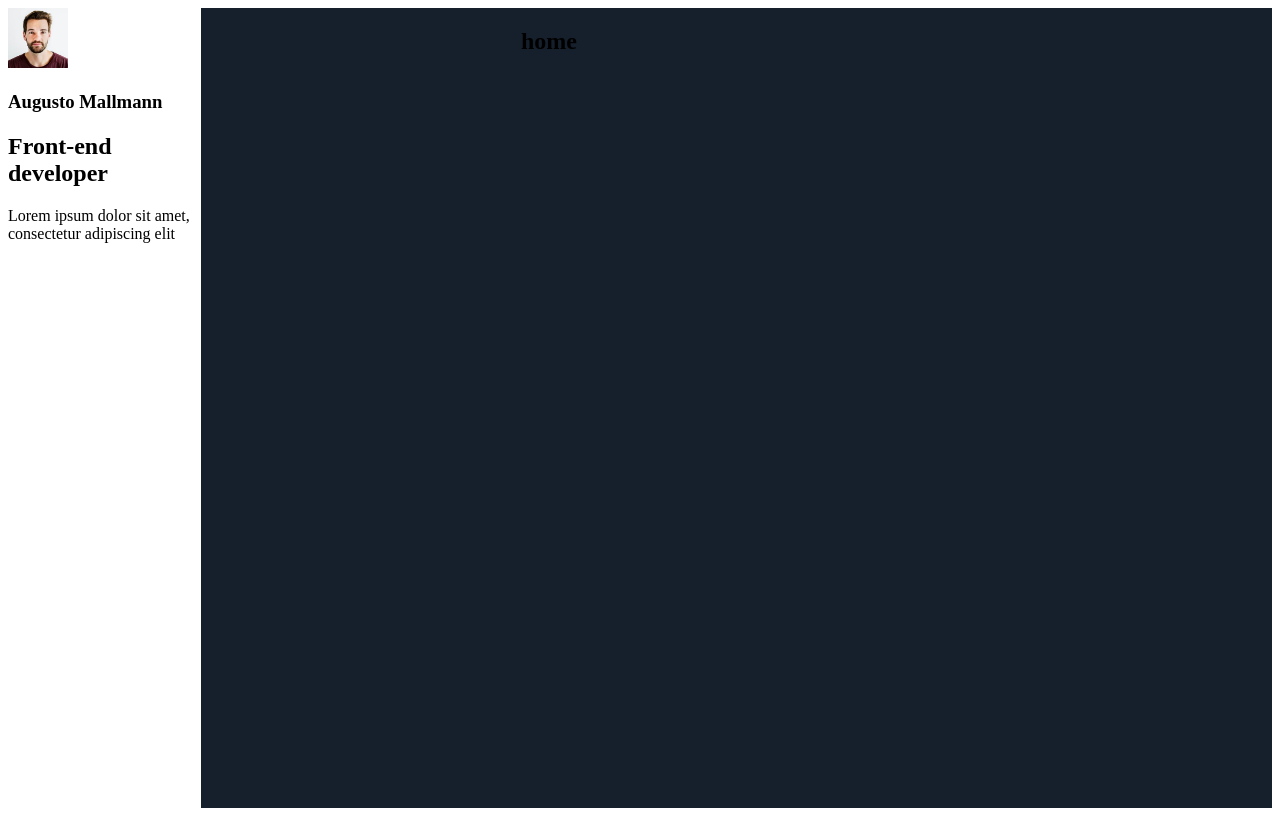
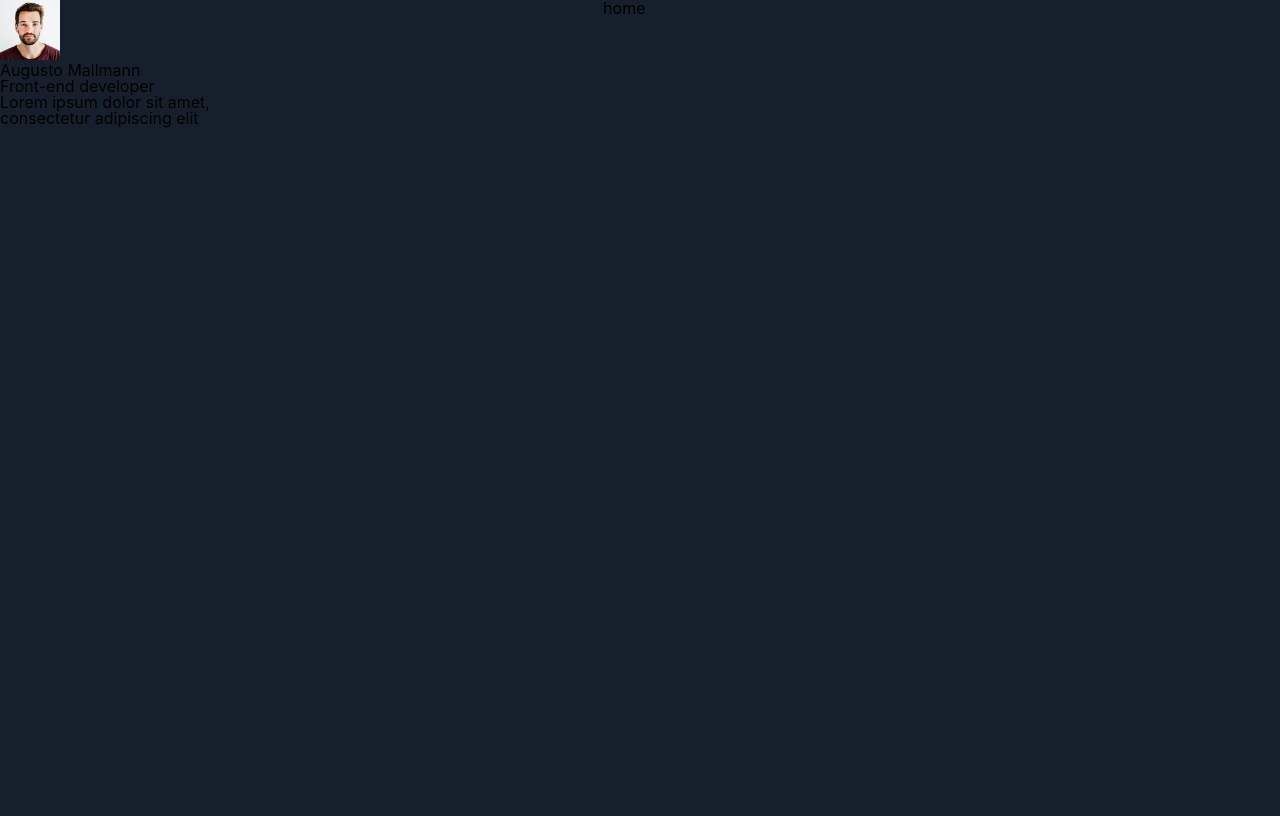
Before and after one commit to augustomallmann/personal-blog-frontend, a Gatsby site: page / in a window 1280 px wide. Built offline with nearby package versions, Linux system fonts and the light colour scheme; Gatsby itself is replaced by a stand-in of ours.

Commit message:
Creating GlobalStyles

```diff
--- a/src/components/Layout/index.jsx
+++ b/src/components/Layout/index.jsx
@@ -2,6 +2,7 @@
 import PropTypes from 'prop-types';
 import styled from 'styled-components';
 import Profile from '../Profile';
+import GlobalStyles from '../../styles/global';
 
 const LayoutWrapper = styled.section`
   display: flex;
@@ -16,6 +17,7 @@
 
 const Layout = ({ children }) => (
   <LayoutWrapper>
+    <GlobalStyles />
     <aside>
       <Profile />
     </aside>
--- /dev/null
+++ b/src/styles/global.js
@@ -0,0 +1,88 @@
+import { createGlobalStyle } from 'styled-components';
+
+const GlobalStyles = createGlobalStyle`
+  /* http://meyerweb.com/eric/tools/css/reset/
+   v2.0 | 20110126
+   License: none (public domain)
+  */
+  html, body, div, span, applet, object, iframe,
+  h1, h2, h3, h4, h5, h6, p, blockquote, pre,
+  a, abbr, acronym, address, big, cite, code,
+  del, dfn, em, img, ins, kbd, q, s, samp,
+  small, strike, strong, sub, sup, tt, var,
+  b, u, i, center,
+  dl, dt, dd, ol, ul, li,
+  fieldset, form, label, legend,
+  table, caption, tbody, tfoot, thead, tr, th, td,
+  article, aside, canvas, details, embed,
+  figure, figcaption, footer, header, hgroup,
+  menu, nav, output, ruby, section, summary,
+  time, mark, audio, video {
+    margin: 0;
+    padding: 0;
+    border: 0;
+    font-size: 100%;
+    font: inherit;
+    vertical-align: baseline;
+  }
+  /* HTML5 display-role reset for older browsers */
+  article, aside, details, figcaption, figure,
+  footer, header, hgroup, menu, nav, section {
+    display: block;
+  }
+  body {
+    line-height: 1;
+  }
+  ol, ul {
+    list-style: none;
+  }
+  blockquote, q {
+    quotes: none;
+  }
+  blockquote:before, blockquote:after,
+  q:before, q:after {
+    content: '';
+    content: none;
+  }
+  table {
+    border-collapse: collapse;
+    border-spacing: 0;
+  }
+  * {
+    box-sizing: border-box;
+  }
+  body {
+    background: #16202c;
+    line-height: 1;
+    font-size: 100%;
+    font-family: -apple-system, BlinkMacSystemFont, "Segoe UI", Roboto, Helvetica, Arial, sans-serif, "Apple Color Emoji", "Segoe UI Emoji", "Segoe UI Symbol";
+  }
+  img {
+    display: block;
+  width: 100%;
+  height: auto;
+  }
+
+  body.dark {
+    --borders: #38444d;
+    --texts: #8899a6;
+    --postColor: #fff;
+    --highlight: #1fa1f2;
+    --mediumBackground: #192734;
+    --background: #16202c;
+    --white: #fff;
+    --black: #222;
+  }
+
+  body.light {
+    --borders: #dedede;
+    --postColor: #111;
+    --texts: #555555;
+    --highlight: #1fa1f2;
+    --mediumBackground: #f0f0f3;
+    --background: #fff;
+    --white: #fff;
+    --black: #222;
+  }
+`;
+export default GlobalStyles;
```
